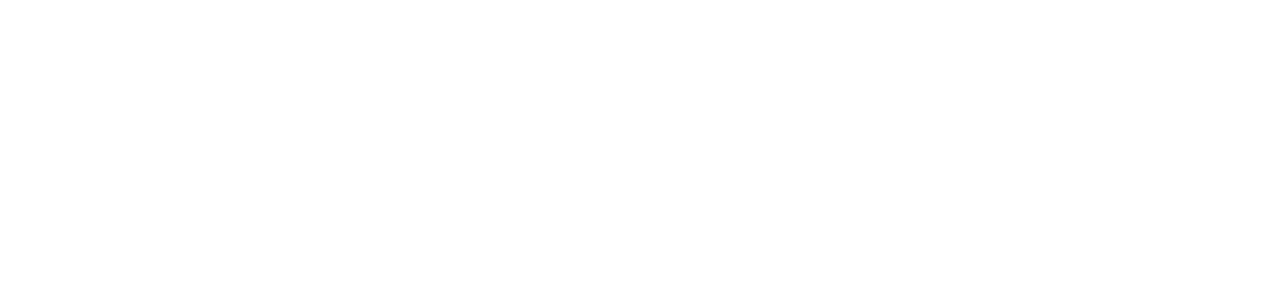
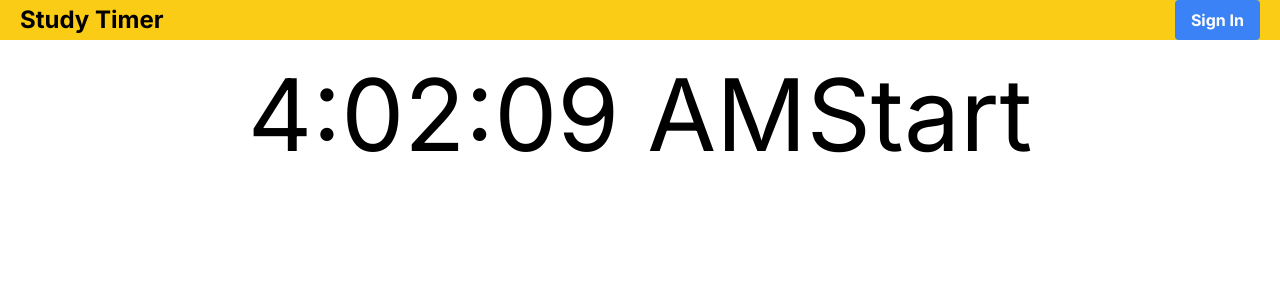
Before and after one commit to tonk4astu/StudyTimer, a Next.js app: page /TImer in a window 1280 px wide. Shown: the top 300 px of the page. Built offline with nearby package versions, Linux system fonts and the light colour scheme; no server answers.

Commit message:
タイマー処理追加

```diff
--- a/app/Components/Timer.tsx
+++ b/app/Components/Timer.tsx
@@ -1,5 +1,29 @@
 'use client'
-import useStore from "../Store"
-export default function Timer() {
+import React, { useState, useEffect } from 'react';
 
+const Clock = () => {
+  const [currentTime, setCurrentTime] = useState(new Date());
+
+  useEffect(() => {
+    const timer = setInterval(() => {
+      setCurrentTime(new Date());
+    }, 1000);
+
+    return () => {
+      clearInterval(timer);
+    };
+  }, []);
+
+  return (
+    <div className='flex flex-row items-center justify-center'>
+      <p className='text-[100px]'>{currentTime.toLocaleTimeString('JST')}</p>
+      <button className='text-[100px]' onClick={()=>{start(currentTime)}}>Start</button>
+    </div>
+  );
+};
+
+function start(currentTime:Date) {
+  sessionStorage.setItem('start', currentTime.toString());
 }
+
+export default Clock;
--- a/app/Components/emailAuth.tsx
+++ b/app/Components/emailAuth.tsx
@@ -1,7 +1,6 @@
 'use client'
 import { useState, FormEvent } from "react";
 import { useRouter } from "next/navigation";
-import { ArrowRightOnRectangleIcon } from '@heroicons/react/24/solid'
 import { supabase } from "./supabaseClient";
 import useStore from "../Store";
 
@@ -23,7 +22,7 @@
             if (error) {
                 alert(error.message);
             } else {
-                router.push("/");
+                router.push("/Timer");
             }
         } else {
             // アカウント作成処理
@@ -65,7 +64,7 @@
                 <button type="submit" className=" bg-slate-900">
                     {isLogin ? "Login" : "Create Account"}</button>
                 <span onClick={() => setIsLogin(!isLogin)}>
-                    {isLogin ? "Create new account?" : "Back to login"}
+                    {isLogin ? "Create new account?" : "Login"}
                 </span>
                 </div>
             </form>
--- a/app/Components/nav.tsx
+++ b/app/Components/nav.tsx
@@ -14,16 +14,21 @@
         </div>
         <div className="flex flex-row items-center mx-5">
             <Link href="/Login">
-            {!loginUser.MailAddress &&(<button className="bg-blue-500 hover:bg-blue-700 text-white font-bold py-2 px-4 rounded">
-                Sign In
-            </button>
+            {!loginUser.MailAddress &&(
+                <button className="bg-blue-500 hover:bg-blue-700 text-white font-bold py-2 px-4 rounded">
+                    Sign In
+                </button>
             )}
-            <p>{loginUser.MailAddress}</p>
+
             {loginUser.MailAddress &&
-            (<ArrowRightOnRectangleIcon
+            (
+            <div className=' flex text-slate-500'>
+            <p>Exit</p>
+            <ArrowRightOnRectangleIcon
                 className="h-5 w-5 text-gray-500"
                 onClick={SignOut}
-            />)}
+            />
+            </div>)}
             </Link>
         </div>
     </nav>
--- a/app/Store/index.ts
+++ b/app/Store/index.ts
@@ -26,7 +26,8 @@
     set(state => ({ loginUser })),
 
   // loginUserを初期状態にリセットする関数
-  resetLoginUser: () => set(state => ({ loginUser: { MailAddress: '', id: '' } }))
+  resetLoginUser: () =>
+    set(state => ({ loginUser: { MailAddress: '', id: '' } }))
 }));
 
 export default useStore;
--- a/app/TImer/page.tsx
+++ b/app/TImer/page.tsx
@@ -1,5 +1,15 @@
-
+'use client'
+import React, { Suspense } from 'react';
+import Time from '../Components/Timer';
+import Nav from '../Components/nav';
 
 export default function Timer() {
-
+    return(
+        <>
+        <Nav/>
+            <Suspense fallback={<>loading...</>}>
+                {Time()}
+            </Suspense>
+        </>
+    )
 }
--- a/app/layout.tsx
+++ b/app/layout.tsx
@@ -1,7 +1,5 @@
 import './globals.css'
 import { Inter } from 'next/font/google'
-import SupabaseListener from './Components/supabaseListener';
-import { supabase } from './Components/supabaseClient';
 
 const inter = Inter({ subsets: ['latin'] })
 
--- a/package.json
+++ b/package.json
@@ -16,8 +16,7 @@
     "@types/react": "18.2.9",
     "@types/react-dom": "18.2.4",
     "autoprefixer": "10.4.14",
-    "eslint": "8.42.0",
-    "eslint-config-next": "13.4.4",
+    "moment": "^2.29.4",
     "next": "^13.4.5",
     "postcss": "8.4.24",
     "react": "18.2.0",
@@ -27,6 +26,7 @@
     "zustand": "^4.3.8"
   },
   "devDependencies": {
-    "encoding": "^0.1.13"
+    "encoding": "^0.1.13",
+    "eslint": "^8.43.0"
   }
 }
```
Also changed, not shown: 1 other file (tests, documents, lock files or other folders).
